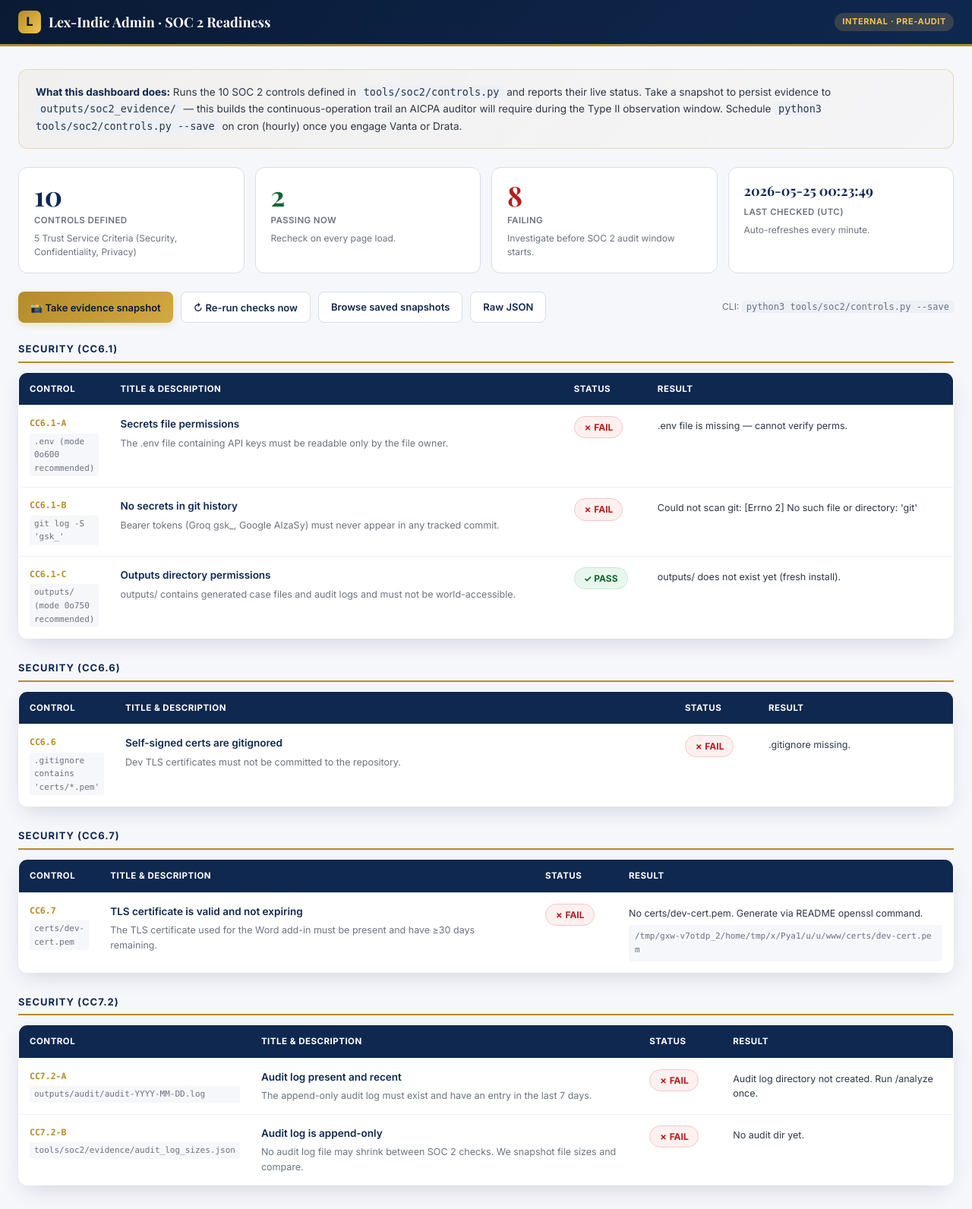
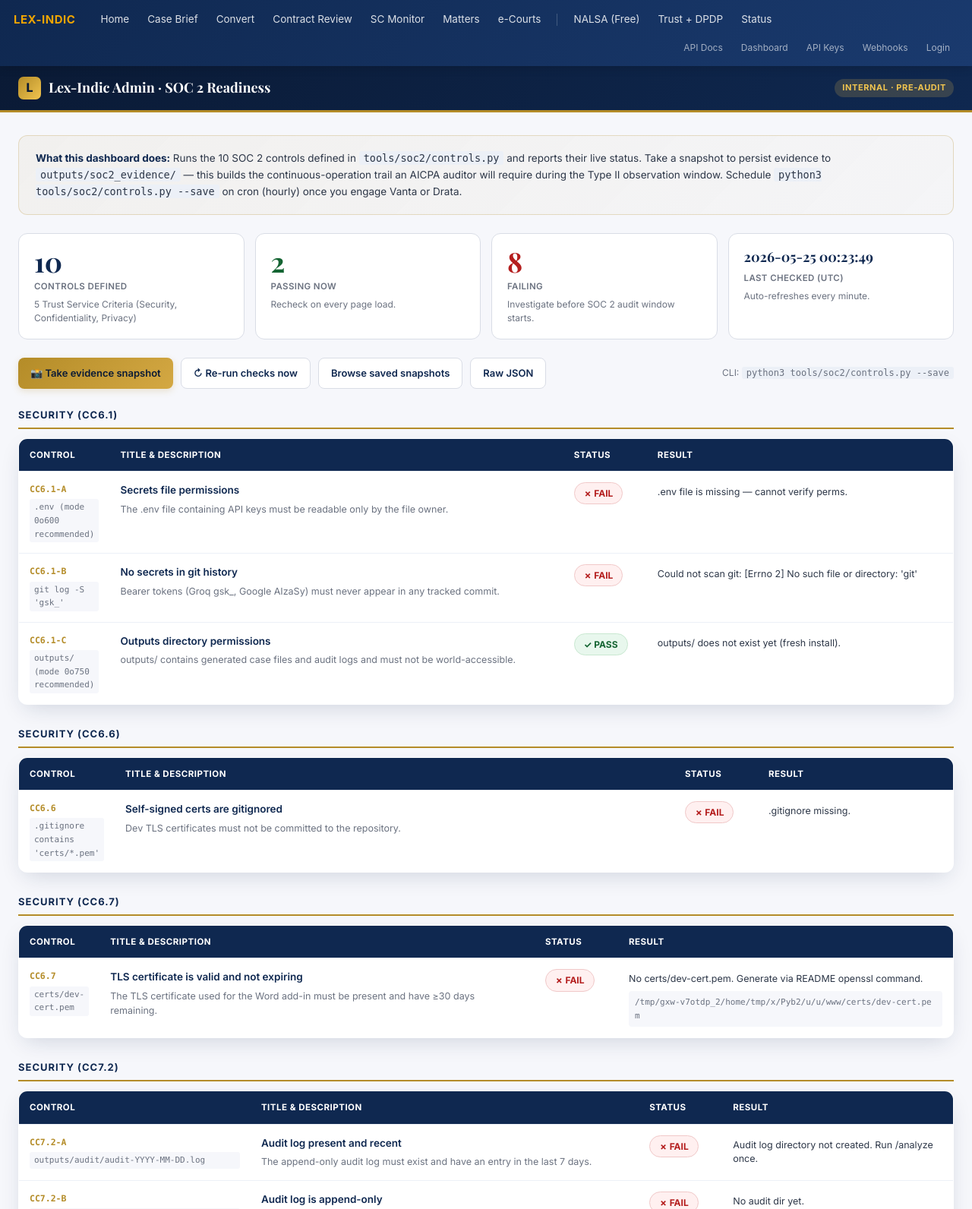
Before and after one commit to Yuvraj235/Lex-Indic-legal, a Flask app: page /admin/soc2 in a window 1280 px wide. Shown: the top 1592 px of the page at 76% size. Run offline with Flask 3, Linux system fonts and the light colour scheme; some libraries are stand-ins or nearby versions.

Commit message:
Add shared top navigation bar across all pages
New templates/_nav.html is included via Jinja in every page.
Sticky navy/gold bar with three groups: main tools, public pages,
and admin links. Active page highlighted in gold. Mobile-responsive.

```diff
--- /dev/null
+++ b/templates/_nav.html
@@ -0,0 +1,130 @@
+<!--
+  Lex-Indic shared top-navigation bar.
+  Include in every template with the standard Jinja include directive.
+  Highlights the active page via data-current-path.
+-->
+<style>
+  .lex-topbar {
+    position: sticky;
+    top: 0;
+    z-index: 1000;
+    width: 100%;
+    background: linear-gradient(135deg, #0f2850 0%, #1a3a6e 100%);
+    color: #fff;
+    box-shadow: 0 2px 12px rgba(0,0,0,0.15);
+    font-family: -apple-system, BlinkMacSystemFont, "Segoe UI", system-ui, sans-serif;
+    font-size: 13.5px;
+  }
+  .lex-topbar-inner {
+    max-width: 1400px;
+    margin: 0 auto;
+    padding: 9px 18px;
+    display: flex;
+    align-items: center;
+    gap: 4px;
+    flex-wrap: wrap;
+  }
+  .lex-brand {
+    font-weight: 700;
+    color: #f0a500;
+    font-size: 15px;
+    margin-right: 18px;
+    text-decoration: none;
+    letter-spacing: 0.5px;
+  }
+  .lex-brand:hover { color: #ffc94c; }
+  .lex-nav-link {
+    color: rgba(255,255,255,0.85);
+    text-decoration: none;
+    padding: 6px 11px;
+    border-radius: 6px;
+    transition: all 0.15s;
+    white-space: nowrap;
+  }
+  .lex-nav-link:hover {
+    background: rgba(255,255,255,0.1);
+    color: #fff;
+  }
+  .lex-nav-link.active {
+    background: rgba(240, 165, 0, 0.2);
+    color: #f0a500;
+    font-weight: 600;
+  }
+  .lex-nav-group {
+    display: flex;
+    gap: 2px;
+    align-items: center;
+  }
+  .lex-nav-divider {
+    width: 1px;
+    height: 16px;
+    background: rgba(255,255,255,0.2);
+    margin: 0 6px;
+  }
+  .lex-nav-admin {
+    margin-left: auto;
+    display: flex;
+    gap: 2px;
+    align-items: center;
+  }
+  .lex-nav-admin .lex-nav-link {
+    font-size: 12px;
+    color: rgba(255,255,255,0.6);
+  }
+  .lex-nav-admin .lex-nav-link:hover {
+    color: #f0a500;
+  }
+  @media (max-width: 900px) {
+    .lex-nav-divider, .lex-brand { display: none; }
+    .lex-nav-admin { margin-left: 0; }
+    .lex-topbar-inner { padding: 7px 10px; }
+  }
+</style>
+
+<nav class="lex-topbar" id="lexTopbar" data-current-path="{{ request.path if request else '/' }}">
+  <div class="lex-topbar-inner">
+    <a href="/" class="lex-brand">LEX-INDIC</a>
+
+    <div class="lex-nav-group">
+      <a href="/" class="lex-nav-link" data-path="/">Home</a>
+      <a href="/app" class="lex-nav-link" data-path="/app">Case Brief</a>
+      <a href="/convert" class="lex-nav-link" data-path="/convert">Convert</a>
+      <a href="/tabular" class="lex-nav-link" data-path="/tabular">Contract Review</a>
+      <a href="/monitors" class="lex-nav-link" data-path="/monitors">SC Monitor</a>
+      <a href="/matters" class="lex-nav-link" data-path="/matters">Matters</a>
+      <a href="/ecourts" class="lex-nav-link" data-path="/ecourts">e-Courts</a>
+    </div>
+
+    <span class="lex-nav-divider"></span>
+
+    <div class="lex-nav-group">
+      <a href="/nalsa" class="lex-nav-link" data-path="/nalsa">NALSA (Free)</a>
+      <a href="/trust" class="lex-nav-link" data-path="/trust">Trust + DPDP</a>
+      <a href="/status" class="lex-nav-link" data-path="/status">Status</a>
+    </div>
+
+    <div class="lex-nav-admin">
+      <a href="/api/v1/docs" class="lex-nav-link" data-path="/api/v1/docs">API Docs</a>
+      <a href="/dashboard" class="lex-nav-link" data-path="/dashboard">Dashboard</a>
+      <a href="/admin/api-keys" class="lex-nav-link" data-path="/admin/api-keys">API Keys</a>
+      <a href="/webhooks" class="lex-nav-link" data-path="/webhooks">Webhooks</a>
+      <a href="/auth/login" class="lex-nav-link" data-path="/auth/login">Login</a>
+    </div>
+  </div>
+</nav>
+
+<script>
+  // Highlight the active nav link based on current path
+  (function() {
+    const topbar = document.getElementById('lexTopbar');
+    if (!topbar) return;
+    const current = (topbar.dataset.currentPath || window.location.pathname).replace(/\/$/, '') || '/';
+    topbar.querySelectorAll('.lex-nav-link').forEach(link => {
+      const linkPath = (link.dataset.path || '').replace(/\/$/, '') || '/';
+      if (linkPath === current ||
+          (linkPath !== '/' && current.startsWith(linkPath))) {
+        link.classList.add('active');
+      }
+    });
+  })();
+</script>
--- a/templates/admin_soc2.html
+++ b/templates/admin_soc2.html
@@ -127,6 +127,7 @@
 </style>
 </head>
 <body>
+  {% include '_nav.html' %}
 
 <header class="top">
   <div class="top-inner">
--- a/templates/convert.html
+++ b/templates/convert.html
@@ -385,6 +385,7 @@
 </style>
 </head>
 <body>
+  {% include '_nav.html' %}
 
 <header class="top">
   <div class="top-inner">
--- a/templates/dashboard.html
+++ b/templates/dashboard.html
@@ -155,6 +155,7 @@
 </style>
 </head>
 <body>
+  {% include '_nav.html' %}
 
 <header class="top">
   <div class="top-inner">
--- a/templates/ecourts.html
+++ b/templates/ecourts.html
@@ -137,6 +137,7 @@
 </style>
 </head>
 <body>
+  {% include '_nav.html' %}
 
 <header class="top">
   <div class="top-inner">
--- a/templates/index.html
+++ b/templates/index.html
@@ -558,6 +558,7 @@
   </style>
 </head>
 <body>
+  {% include '_nav.html' %}
 
 <!-- ═══════════════════════════════════════════════════════════════════════════
      TOP NAVIGATION BAR
--- a/templates/landing.html
+++ b/templates/landing.html
@@ -538,6 +538,7 @@
 </style>
 </head>
 <body>
+  {% include '_nav.html' %}
 
 <!-- ═══════════════════════════════ HERO ═══════════════════════════════ -->
 <section class="hero">
--- a/templates/login.html
+++ b/templates/login.html
@@ -65,6 +65,7 @@
 </style>
 </head>
 <body>
+  {% include '_nav.html' %}
 <div class="card">
   <div class="brand-mark">L</div>
   <h1>Sign in to Lex-Indic</h1>
--- a/templates/matters.html
+++ b/templates/matters.html
@@ -91,6 +91,7 @@
 </style>
 </head>
 <body>
+  {% include '_nav.html' %}
 
 <header class="top">
   <div class="top-inner">
--- a/templates/monitors.html
+++ b/templates/monitors.html
@@ -181,6 +181,7 @@
 </style>
 </head>
 <body>
+  {% include '_nav.html' %}
 
 <header class="top">
   <div class="top-inner">
--- a/templates/nalsa.html
+++ b/templates/nalsa.html
@@ -202,6 +202,7 @@
 </style>
 </head>
 <body>
+  {% include '_nav.html' %}
 
 <header class="top">
   <div class="top-inner">
--- a/templates/status.html
+++ b/templates/status.html
@@ -114,6 +114,7 @@
 </style>
 </head>
 <body>
+  {% include '_nav.html' %}
 
 <header class="top">
   <div class="top-inner">
--- a/templates/tabular.html
+++ b/templates/tabular.html
@@ -115,6 +115,7 @@
 </style>
 </head>
 <body>
+  {% include '_nav.html' %}
 
 <header class="top">
   <div class="top-inner">
--- a/templates/trust.html
+++ b/templates/trust.html
@@ -162,6 +162,7 @@
 </style>
 </head>
 <body>
+  {% include '_nav.html' %}
 
 <header class="top">
   <div class="top-inner">
--- a/templates/try.html
+++ b/templates/try.html
@@ -93,6 +93,7 @@
 </style>
 </head>
 <body>
+  {% include '_nav.html' %}
 <div class="card">
   <a href="/" class="brand">
     <div class="brand-mark">L</div>
```
